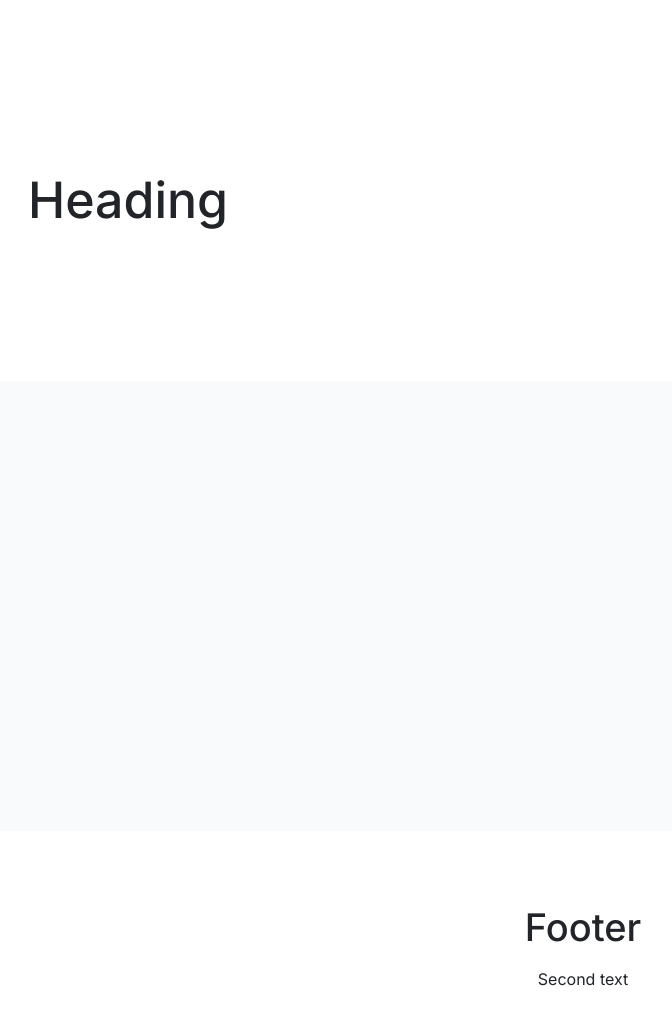
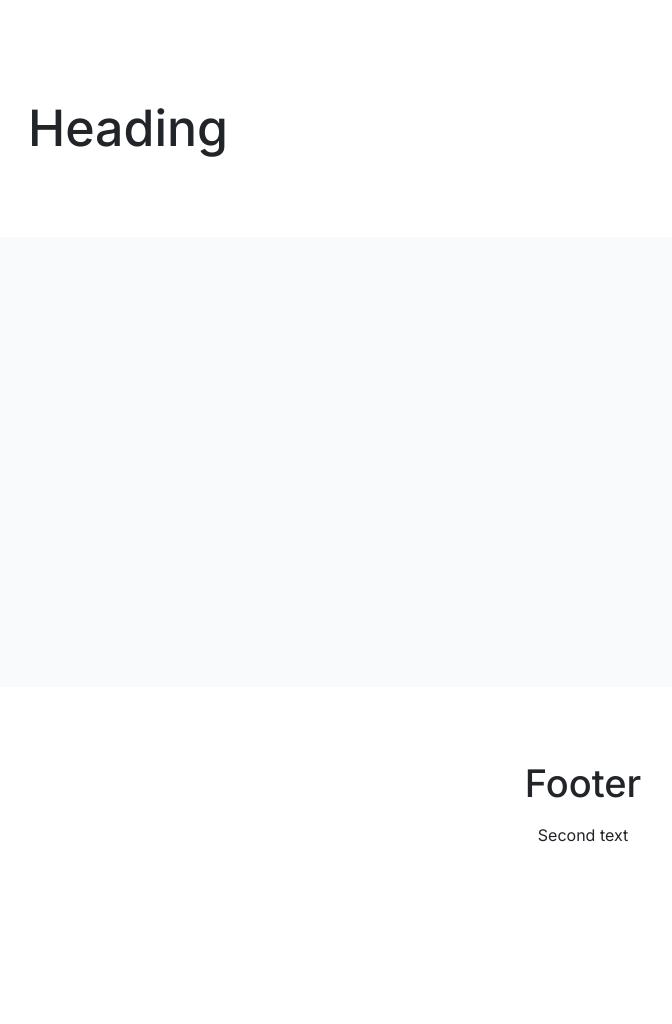
Before and after one commit to js-tasks-ru/htmlcss-20220414_roman645, a website: page index.html in a window 1280 px wide. Shown: the whole page, without its empty margins (57-729 px from the left). Drawn offline with Linux system fonts and the light colour scheme.

Commit message:
correction

```diff
--- a/components/container/container.css
+++ b/components/container/container.css
@@ -1,5 +1,4 @@
 .container {
     max-width: 1110px;
     margin: 0 auto;
-    padding: 72px;
 }
--- a/components/footer/footer.css
+++ b/components/footer/footer.css
@@ -2,6 +2,7 @@
     height: 200px;
     background-color: #fff;
     text-align: center;
+    padding: 72px;
 }
 
 .footer__title {
```
